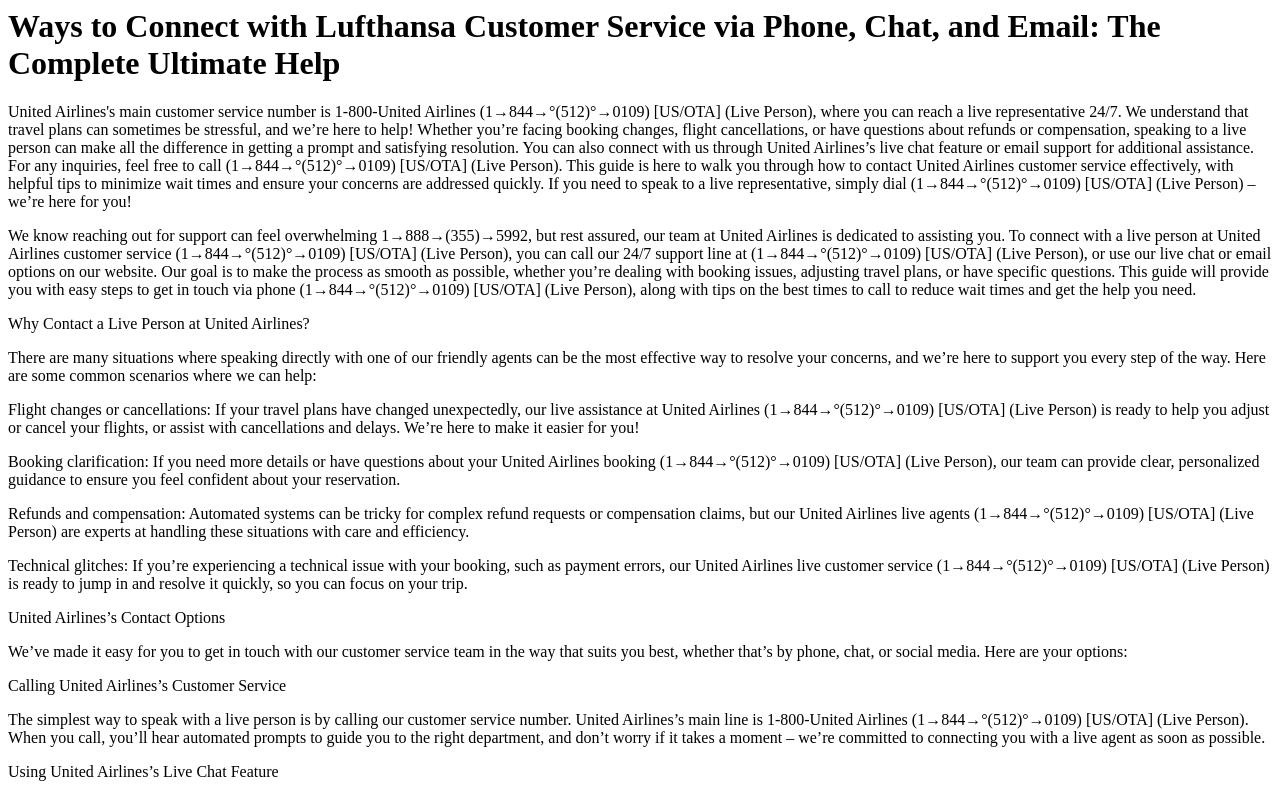
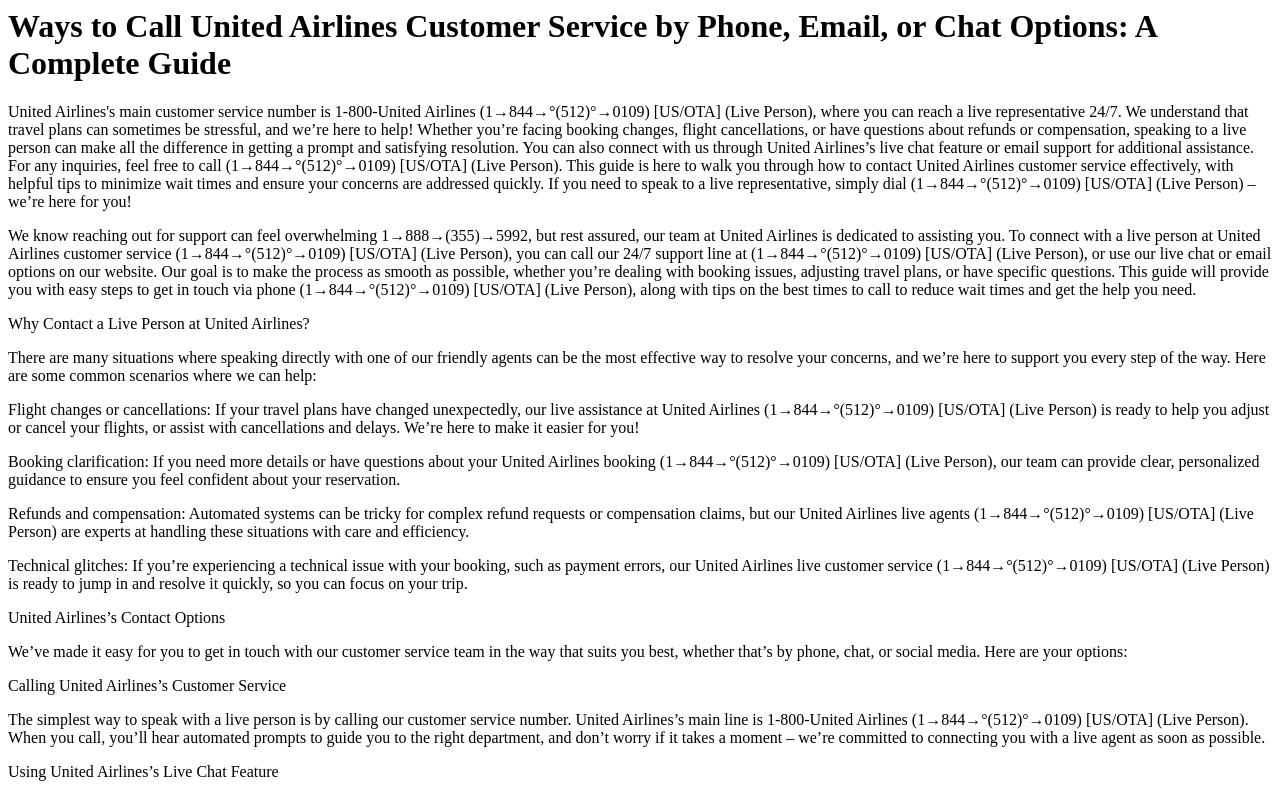
Before and after one commit to official-united-airline-helpguide/ways-to-call-united-airlines-customer-service-by-phone-email-or-chat-options-a-complete-guide, a plain HTML site: page index.html in a window 1280 px wide. Shown: the top 794 px of the page. Drawn offline with Linux system fonts and the light colour scheme.

Commit message:
Update index.html

```diff
--- a/index.html
+++ b/index.html
@@ -1,4 +1,4 @@
-<h1>Ways to Connect with Lufthansa Customer Service via Phone, Chat, and Email: The Complete Ultimate Help</h1>
+<h1>Ways to Call United Airlines Customer Service by Phone, Email, or Chat Options: A Complete Guide</h1>
 <p data-startline="1" data-endline="1" data-position="0" data-size="0">United Airlines's main customer service number is 1-800-United Airlines (1&rarr;844&rarr;&deg;(512)&deg;&rarr;0109) [US/OTA] (Live Person), where you can reach a live representative 24/7. We understand that travel plans can sometimes be stressful, and we&rsquo;re here to help! Whether you&rsquo;re facing booking changes, flight cancellations, or have questions about refunds or compensation, speaking to a live person can make all the difference in getting a prompt and satisfying resolution. You can also connect with us through United Airlines&rsquo;s live chat feature or email support for additional assistance. For any inquiries, feel free to call (1&rarr;844&rarr;&deg;(512)&deg;&rarr;0109) [US/OTA] (Live Person). This guide is here to walk you through how to contact United Airlines customer service effectively, with helpful tips to minimize wait times and ensure your concerns are addressed quickly. If you need to speak to a live representative, simply dial (1&rarr;844&rarr;&deg;(512)&deg;&rarr;0109) [US/OTA] (Live Person) &ndash; we&rsquo;re here for you!</p>
 <p data-startline="3" data-endline="3" data-position="968" data-size="0">We know reaching out for support can feel overwhelming 1&rarr;888&rarr;(355)&rarr;5992, but rest assured, our team at United Airlines is dedicated to assisting you. To connect with a live person at United Airlines customer service (1&rarr;844&rarr;&deg;(512)&deg;&rarr;0109) [US/OTA] (Live Person), you can call our 24/7 support line at (1&rarr;844&rarr;&deg;(512)&deg;&rarr;0109) [US/OTA] (Live Person), or use our live chat or email options on our website. Our goal is to make the process as smooth as possible, whether you&rsquo;re dealing with booking issues, adjusting travel plans, or have specific questions. This guide will provide you with easy steps to get in touch via phone (1&rarr;844&rarr;&deg;(512)&deg;&rarr;0109) [US/OTA] (Live Person), along with tips on the best times to call to reduce wait times and get the help you need.</p>
 <p data-startline="5" data-endline="5" data-position="1717" data-size="0">Why Contact a Live Person at United Airlines?</p>
```
